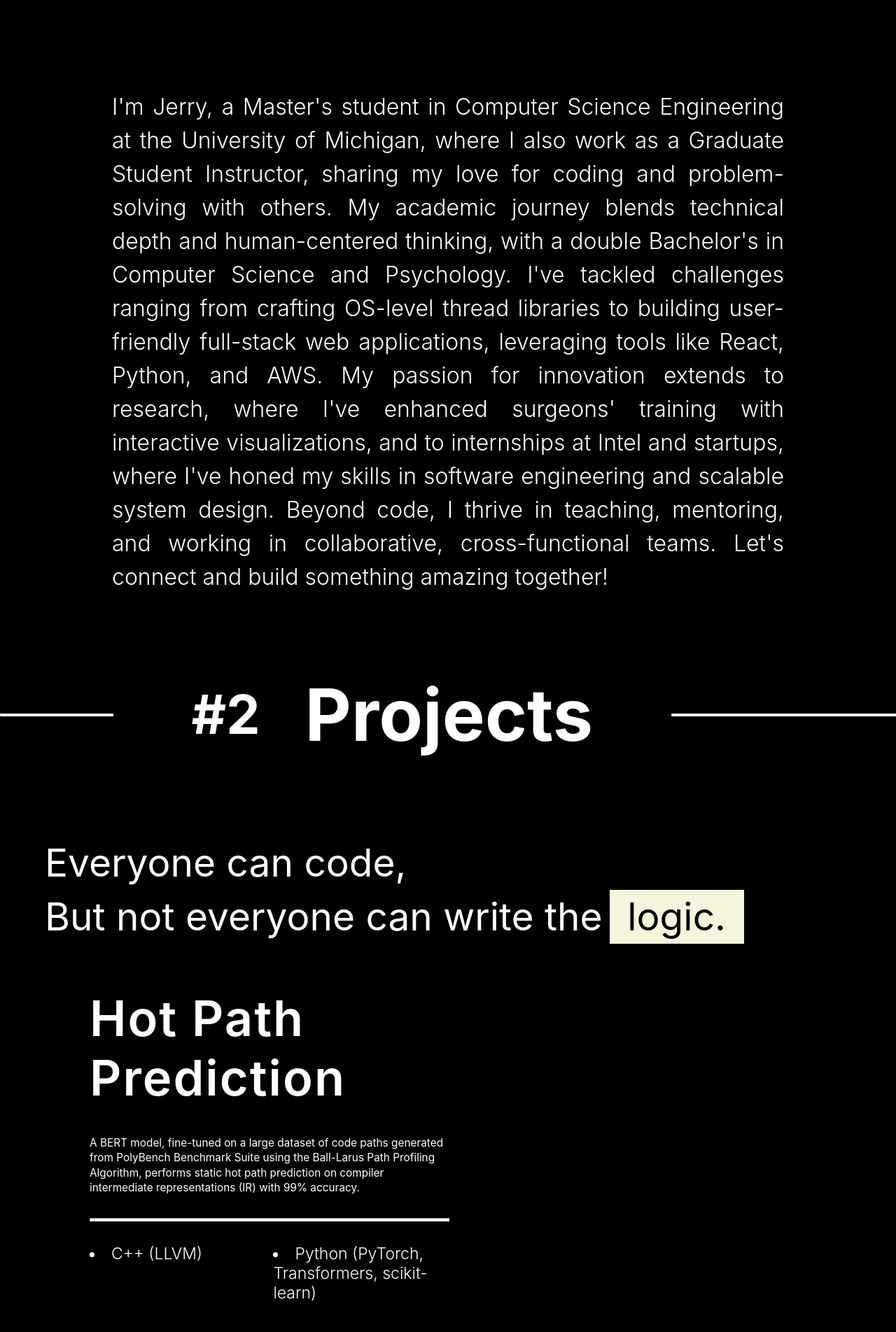
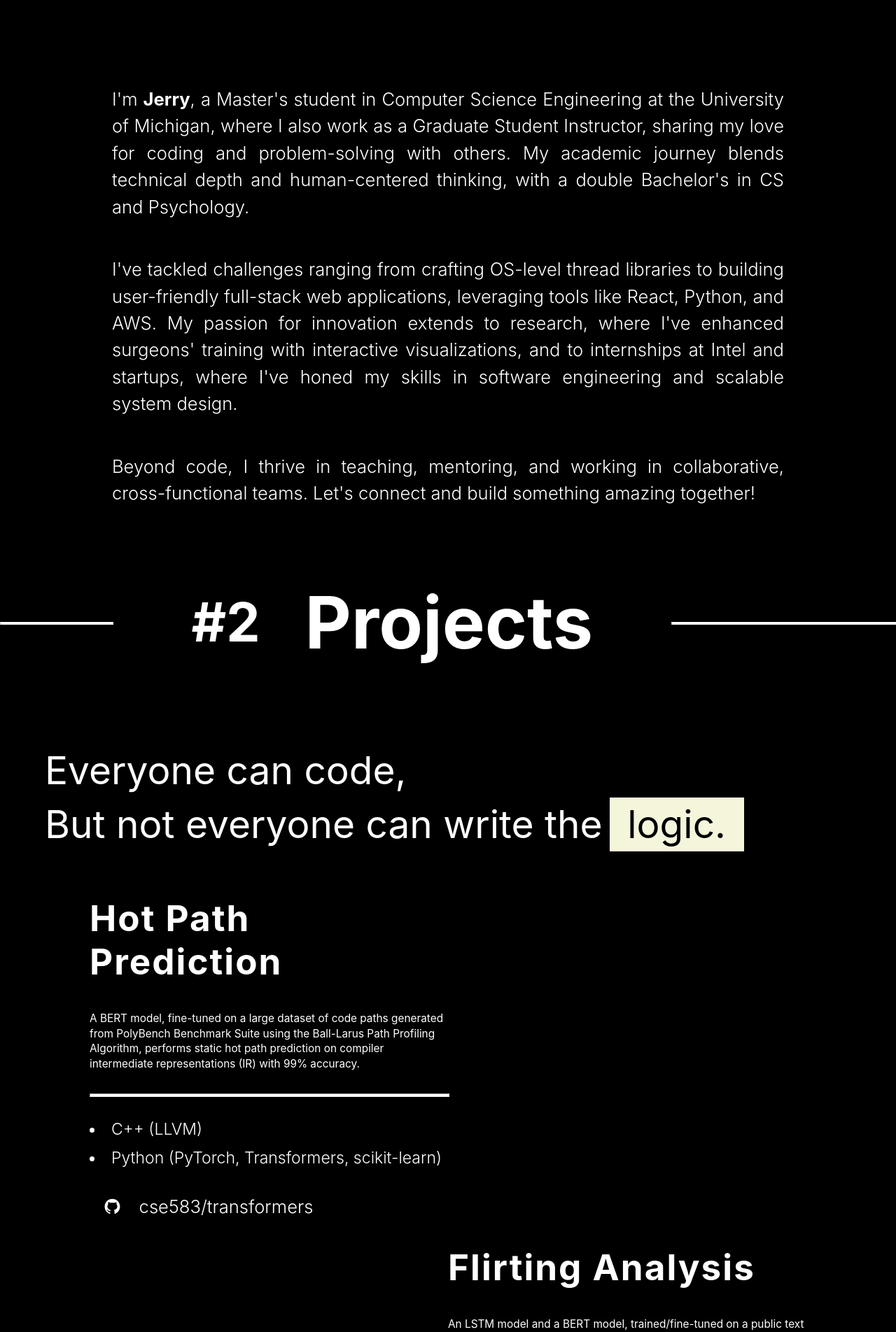
Before and after one commit to zhaojer/zhaojer.github.io, a React (Vite) app: page / in a window 1280 px wide. Shown: the part 1200-3104 px from the top of the page at 70% size. Built offline with nearby package versions, Linux system fonts and the light colour scheme; a web font is replaced by a local one.

Commit message:
Improve layout

```diff
--- a/src/components/ProjectCard/index.tsx
+++ b/src/components/ProjectCard/index.tsx
@@ -20,7 +20,7 @@ const ProjectCard: FC<ProjectCardProps> = ({ title, description, repolink, stack
       <MainWrapper $reverseOrder={reverse === true} onClick={handleCardClick}>
         <Description>
           <Title>
-            <span>{title}</span>
+            {title}
           </Title>
           <Desc>{description}</Desc>
           <HorizontalBar />
@@ -78,9 +78,9 @@ const Title = styled.h3`
   position: relative;
   margin: 0;
 
-  font-weight: 600;
+  font-weight: 700;
   letter-spacing: 2px;
-  font-size: 5.5vw;
+  font-size: 4vw;
 
   overflow: hidden;
 `;
@@ -104,7 +104,6 @@ const StackContainer = styled.div`
   width: 100%;
   display: grid;
   grid-gap: 1vmax;
-  grid-template-columns: 1fr 1fr;
 `;
 
 const Stack = styled.li`
@@ -167,8 +166,8 @@ const LinkIcon = styled(FaExternalLinkAlt)`
   width: 1vmax;
   height: 1vmax;
 
-  min-width: 25px;
-  min-height: 25px;
+  min-width: 15px;
+  min-height: 15px;
 
   &.dark {
     position: sticky;
--- a/src/sections/Aboutme/introduction.tsx
+++ b/src/sections/Aboutme/introduction.tsx
@@ -2,13 +2,17 @@ import styled from "styled-components";
 
 function Introduction() {
   return (
-    <Paragraph>
-      I'm Jerry, a Master's student in Computer Science Engineering at the University of Michigan, where I also work as a Graduate Student Instructor, sharing my love for coding and problem-solving with others. My academic journey blends technical depth and human-centered thinking, with a double Bachelor's in Computer Science and Psychology.
-
-      I've tackled challenges ranging from crafting OS-level thread libraries to building user-friendly full-stack web applications, leveraging tools like React, Python, and AWS. My passion for innovation extends to research, where I've enhanced surgeons' training with interactive visualizations, and to internships at Intel and startups, where I've honed my skills in software engineering and scalable system design.
-
-      Beyond code, I thrive in teaching, mentoring, and working in collaborative, cross-functional teams. Let's connect and build something amazing together!
-    </Paragraph>
+    <>
+      <Paragraph>
+        I'm <strong>Jerry</strong>, a Master's student in Computer Science Engineering at the University of Michigan, where I also work as a Graduate Student Instructor, sharing my love for coding and problem-solving with others. My academic journey blends technical depth and human-centered thinking, with a double Bachelor's in CS and Psychology.
+      </Paragraph>
+      <Paragraph>
+        I've tackled challenges ranging from crafting OS-level thread libraries to building user-friendly full-stack web applications, leveraging tools like React, Python, and AWS. My passion for innovation extends to research, where I've enhanced surgeons' training with interactive visualizations, and to internships at Intel and startups, where I've honed my skills in software engineering and scalable system design.
+      </Paragraph>
+      <Paragraph>
+        Beyond code, I thrive in teaching, mentoring, and working in collaborative, cross-functional teams. Let's connect and build something amazing together!
+      </Paragraph>
+    </>
   );
 }
 
@@ -20,7 +24,7 @@ const Paragraph = styled.p`
   line-height: 1.5;
   line-break: auto;
 
-  font-size: 2.5vw;
+  font-size: 2vw;
   font-weight: 300;
   text-align: justify;
 `;
--- a/src/sections/Contact/bubble.tsx
+++ b/src/sections/Contact/bubble.tsx
@@ -8,9 +8,9 @@ interface BubbleProps {
 const Bubble: FC<BubbleProps> = ({ isContactOpen }) => {
   return (
     <BubbleContainer onClick={() => { }} $isContactOpen={isContactOpen}>
-      <Title>Let's Talk</Title>
+      <Title>Let's connect!</Title>
       <MainWrapper>
-        <Desc>Feel free to send email via </Desc>
+        <Desc>You can reach me at</Desc>
         <EmailWrapper
           href={`mailto:jerryzhaous@gmail.com?subject=hello&body=Sending Email to Jerry Zhao&nbsp`}
         >
--- a/src/sections/Contact/index.tsx
+++ b/src/sections/Contact/index.tsx
@@ -11,7 +11,7 @@ function Contact() {
   return (
     <Container>
       <SpellContainer>
-        <Spell>Pretty Interested?&nbsp;&nbsp;</Spell>
+        <Spell>Contact</Spell>
       </SpellContainer>
       <FooterContainer>
         <LottieContainer>
--- a/src/sections/Projects/index.tsx
+++ b/src/sections/Projects/index.tsx
@@ -45,7 +45,7 @@ const PROJECTS = [
     stacks: ["C++ (LLVM)", "Python (PyTorch, Transformers, scikit-learn)"],
   },
   {
-    title: "Flirting Sentiment Analysis",
+    title: "Flirting Analysis",
     description: `An LSTM model and a BERT model, trained/fine-tuned on a public text dataset
       with data augmentation and rigorous hyperparameter tuning,
       detect flirtatious messages with 94% accuracy.`,
--- a/src/sections/Skills/index.tsx
+++ b/src/sections/Skills/index.tsx
@@ -40,7 +40,7 @@ function Skills() {
               {CATEGORY.map((el, idx) => {
                 return (
                   <Category key={idx} $isSelected={idx === area}>
-                    {el}&nbsp;
+                    {el}
                   </Category>
                 );
               })}
@@ -160,6 +160,7 @@ const Category = styled.span<{ $isSelected?: boolean; }>`
   padding: 0 3vw;
 
   color: ${(props) => (props.$isSelected ? "#ffffff" : "#232323")};
+  text-decoration: ${(props) => (props.$isSelected ? "underline" : "none")};
   transition: color 0.8s ease-in-out;
 `;
 
```
